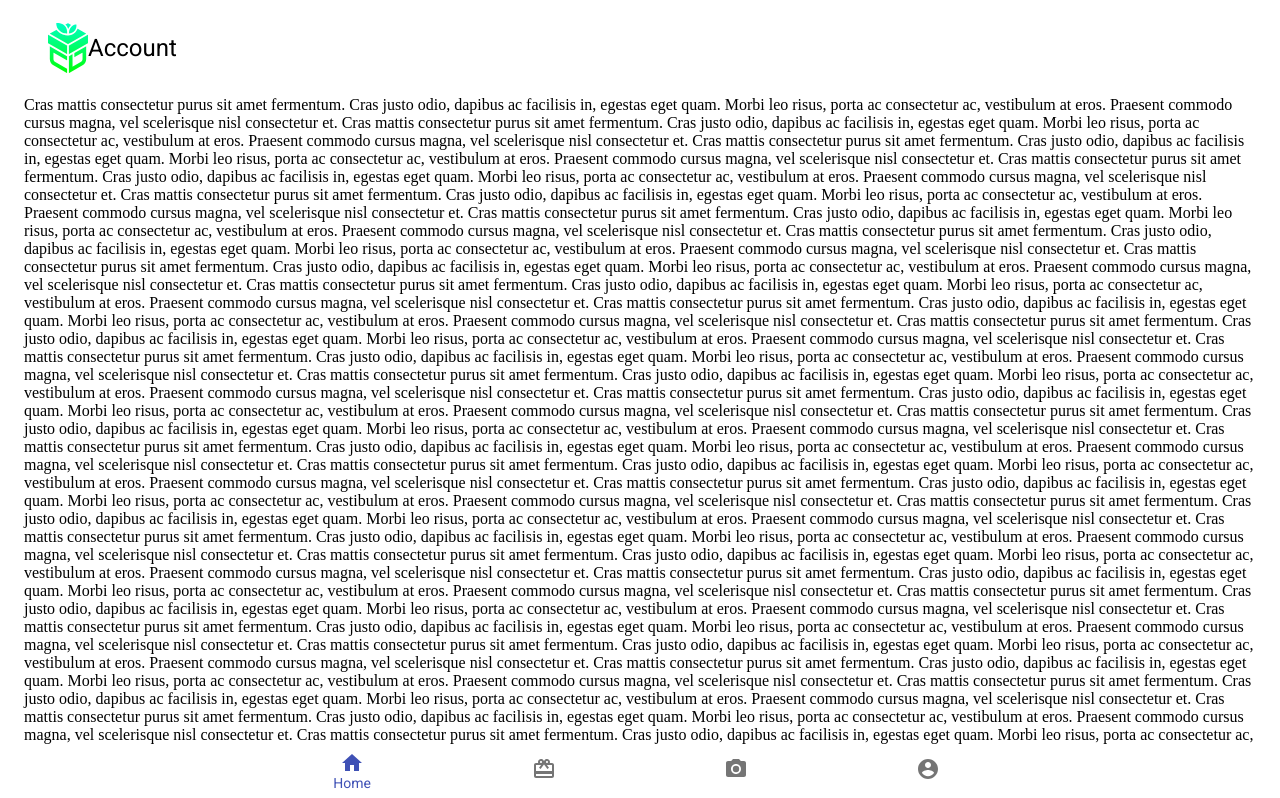
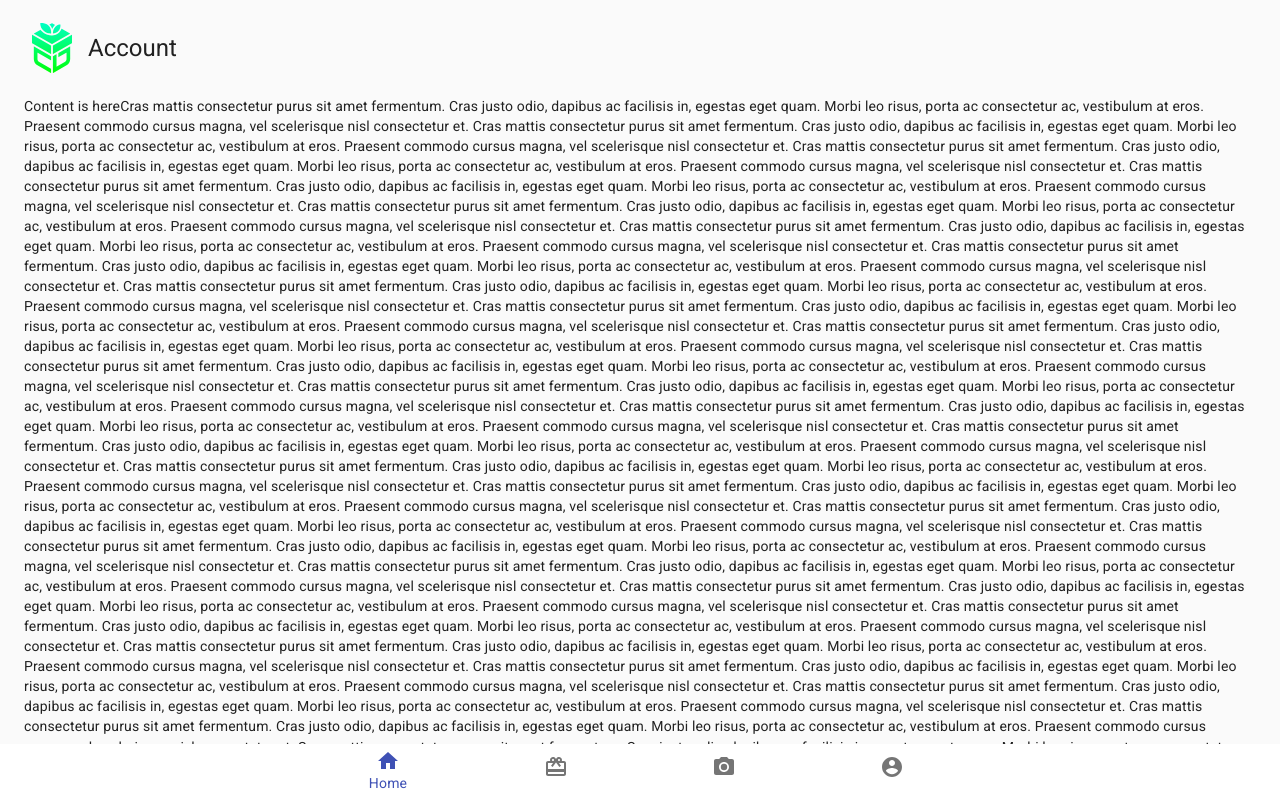
Before and after one commit to denisstasyev/E-Gifts, a React (Create React App) app in the folder frontend/: page /home in a window 1280 px wide. Shown: the top 798 px of the page. Built offline with nearby package versions, Linux system fonts and the light colour scheme.

Commit message:
Do basic menu's UI

```diff
--- /dev/null
+++ b/frontend/src/components/Header.js
@@ -0,0 +1,30 @@
+import React from "react";
+import Toolbar from "@material-ui/core/Toolbar";
+import Typography from "@material-ui/core/Typography";
+
+import { makeStyles } from "@material-ui/core/styles";
+
+const useStyles = makeStyles(theme => ({
+  root: {
+    marginTop: theme.spacing(2)
+  },
+  logoIcon: {
+    marginRight: theme.spacing(2),
+    marginLeft: theme.spacing(-2)
+  }
+}));
+
+export default function Header(props) {
+  const classes = useStyles();
+  return (
+    <Toolbar className={classes.root} id="back-to-top-anchor">
+      <img
+        className={classes.logoIcon}
+        src={require("static/logos/transparent.svg")}
+        alt="E-Gifts logo"
+        width="40px"
+      />
+      <Typography variant="h5">{props.topic}</Typography>
+    </Toolbar>
+  );
+}
--- /dev/null
+++ b/frontend/src/components/ScrollTop.js
@@ -0,0 +1,48 @@
+import React from "react";
+
+import { makeStyles } from "@material-ui/core/styles";
+import useScrollTrigger from "@material-ui/core/useScrollTrigger";
+import Zoom from "@material-ui/core/Zoom";
+import Fab from "@material-ui/core/Fab";
+import KeyboardArrowUpIcon from "@material-ui/icons/KeyboardArrowUp";
+
+const useStyles = makeStyles(theme => ({
+  scrollTop: {
+    position: "fixed",
+    bottom: theme.spacing(9),
+    right: theme.spacing(2)
+  }
+}));
+
+export default function ScrollTop() {
+  const classes = useStyles();
+
+  const trigger = useScrollTrigger({
+    disableHysteresis: true,
+    threshold: 100
+  });
+
+  const handleClick = event => {
+    const anchor = (event.target.ownerDocument || document).querySelector(
+      "#back-to-top-anchor"
+    );
+
+    if (anchor) {
+      anchor.scrollIntoView({ behavior: "smooth", block: "center" });
+    }
+  };
+
+  return (
+    <Zoom in={trigger}>
+      <div
+        onClick={handleClick}
+        role="presentation"
+        className={classes.scrollTop}
+      >
+        <Fab color="secondary" size="medium" aria-label="scroll back to top">
+          <KeyboardArrowUpIcon />
+        </Fab>
+      </div>
+    </Zoom>
+  );
+}
--- a/frontend/src/containers/Account.js
+++ b/frontend/src/containers/Account.js
@@ -1,72 +1,20 @@
 import React from "react";
 import CssBaseline from "@material-ui/core/CssBaseline";
-import Typography from "@material-ui/core/Typography";
+import Toolbar from "@material-ui/core/Toolbar";
 import Container from "@material-ui/core/Container";
 import Box from "@material-ui/core/Box";
-import Toolbar from "@material-ui/core/Toolbar";
 
-// import { makeStyles } from "@material-ui/core/styles";
-// import useScrollTrigger from "@material-ui/core/useScrollTrigger";
-// import Zoom from "@material-ui/core/Zoom";
-// import Fab from "@material-ui/core/Fab";
-// import KeyboardArrowUpIcon from "@material-ui/icons/KeyboardArrowUp";
-
-// const useStyles = makeStyles(theme => ({
-//   root: {
-//     position: "fixed",
-//     bottom: theme.spacing(9),
-//     right: theme.spacing(2)
-//   }
-// }));
-
-// function ScrollTop(props) {
-//   const { children, window } = props;
-//   const classes = useStyles();
-//   // Note that you normally won't need to set the window ref as useScrollTrigger
-//   // will default to window.
-//   // This is only being set here because the demo is in an iframe.
-//   const trigger = useScrollTrigger({
-//     target: window ? window() : undefined,
-//     disableHysteresis: true,
-//     threshold: 100
-//   });
-
-//   const handleClick = event => {
-//     const anchor = (event.target.ownerDocument || document).querySelector(
-//       "#back-to-top-anchor"
-//     );
-
-//     if (anchor) {
-//       anchor.scrollIntoView({ behavior: "smooth", block: "center" });
-//     }
-//   };
-
-//   return (
-//     <Zoom in={trigger}>
-//       <div onClick={handleClick} role="presentation" className={classes.root}>
-//         {children}
-//       </div>
-//     </Zoom>
-//   );
-// }
+import Header from "components/Header";
+import ScrollTop from "components/ScrollTop";
 
 export default function Account(props) {
   return (
     <React.Fragment>
-      {/* <CssBaseline /> */}
-      {/* <Image src={require("static/logos/transparent.svg")} /> */}
+      <CssBaseline />
       <Container>
+        <Header topic="Account" />
         <Box my={2}>
-          <Toolbar id="back-to-top-anchor">
-            <img
-              src={require("static/logos/transparent.svg")}
-              alt="E-Gifts logo"
-              width="40px"
-            />
-            <Typography variant="h5">Account</Typography>
-          </Toolbar>
-        </Box>
-        <Box my={2}>
+          Content is here
           {[...new Array(120)]
             .map(
               () => `Cras mattis consectetur purus sit amet fermentum.
@@ -77,11 +25,7 @@ Praesent commodo cursus magna, vel scelerisque nisl consectetur et.`
             .join("\n")}
         </Box>
       </Container>
-      {/* <ScrollTop {...props}>
-        <Fab color="secondary" size="medium" aria-label="scroll back to top">
-          <KeyboardArrowUpIcon />
-        </Fab>
-      </ScrollTop> */}
+      <ScrollTop {...props} />
       <Toolbar />
     </React.Fragment>
   );
--- a/frontend/src/store/actionTypes.js
+++ b/frontend/src/store/actionTypes.js
@@ -0,0 +1,4 @@
+export const AUTH_REGISTER = "AUTH_REGISTER";
+export const AUTH_LOGIN = "AUTH_LOGIN";
+export const AUTH_SUCCESS = "AUTH_SUCCESS";
+export const AUTH_FAIL = "AUTH_FAIL";
```
Also changed, not shown: frontend/src/store/reducers/user.js (+38 -0 lines).
